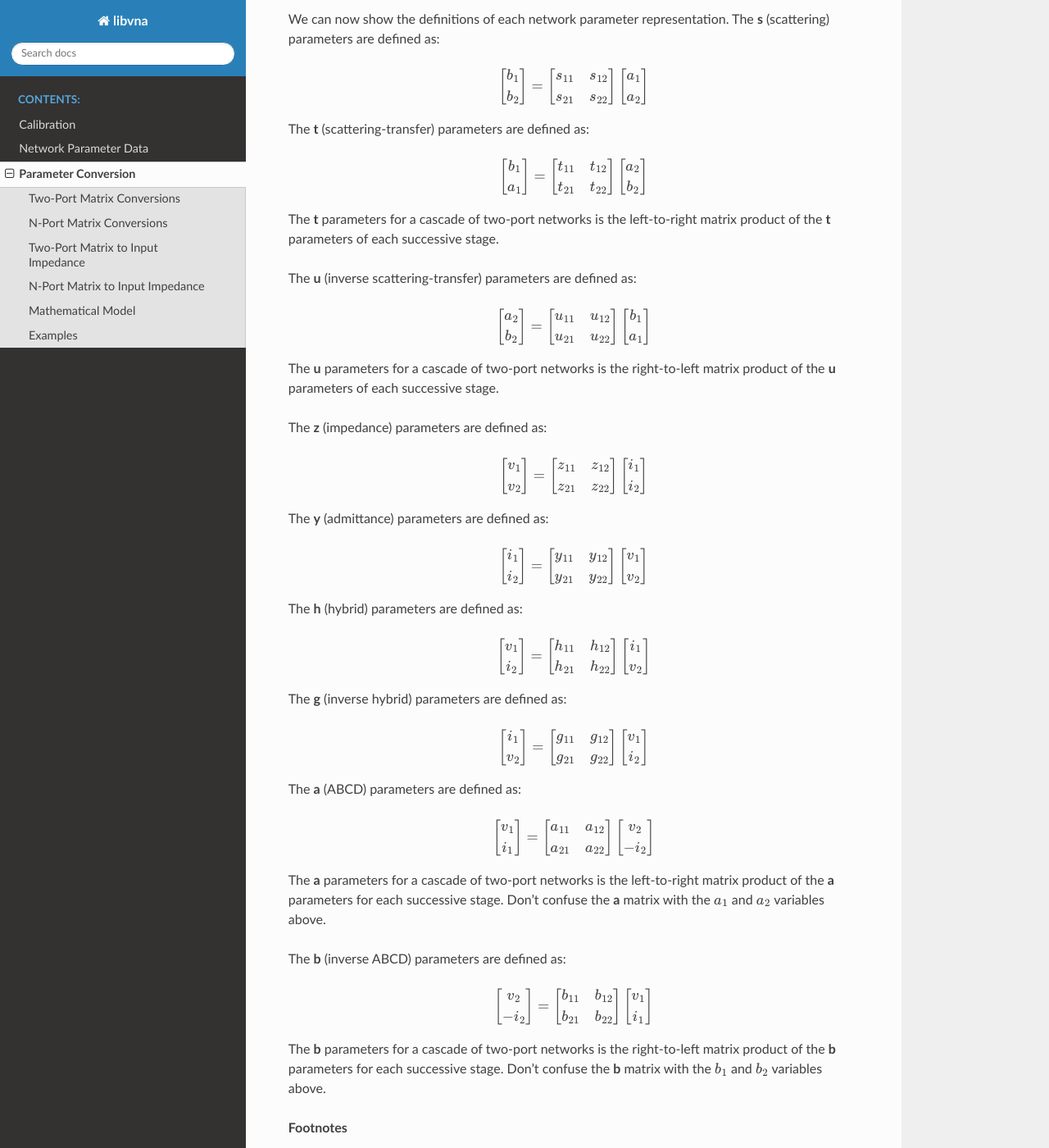
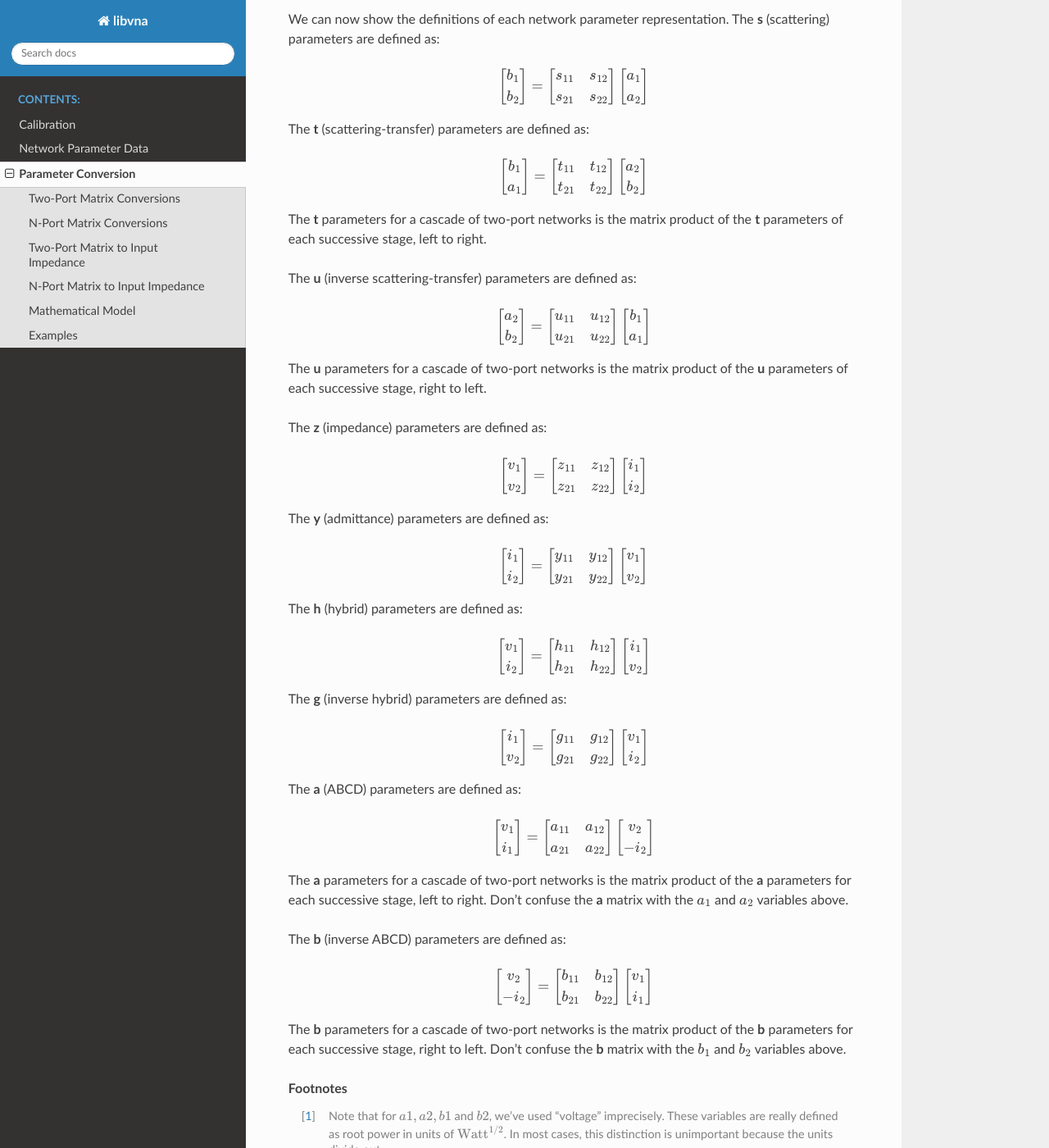
Before and after one commit to scott-guthridge/pylibvna, a Sphinx documentation site: the page built from docs/source/conv.rst, in a window 1280 px wide and 1400 px high, scrolled down 12143 px. Shown: the whole window at 82% size. Built offline with Sphinx 7.4.7 and the Read the Docs theme 3.1.0, drawn with Linux system fonts in a browser that asks for light colours.

```diff
--- a/docs/source/cal-model.rst
+++ b/docs/source/cal-model.rst
@@ -230,7 +230,7 @@ cross talk between the probes in the text figure.
 
 As in U16, in 1x2 dimension setups, at least six calibration standards
 are required.  A possible choice is: short-open, short-match, open-match,
-open=short, match-short and through.
+open-short, match-short and through.
 
 Dimensions 2x2
 --------------
--- a/docs/source/conv.rst
+++ b/docs/source/conv.rst
@@ -225,9 +225,8 @@ The **t** (scattering-transfer) parameters are defined as:
    b_2
    \end{bmatrix}
 
-The **t** parameters for a cascade of two-port networks is the
-left-to-right matrix product of the **t** parameters of each successive
-stage.
+The **t** parameters for a cascade of two-port networks is the matrix
+product of the **t** parameters of each successive stage, left to right.
 
 The **u** (inverse scattering-transfer) parameters are defined as:
 
@@ -246,9 +245,8 @@ The **u** (inverse scattering-transfer) parameters are defined as:
    a_1
    \end{bmatrix}
 
-The **u** parameters for a cascade of two-port networks is the
-right-to-left matrix product of the **u** parameters of each successive
-stage.
+The **u** parameters for a cascade of two-port networks is the matrix
+product of the **u** parameters of each successive stage, right to left.
 
 The **z** (impedance) parameters are defined as:
 
@@ -335,10 +333,10 @@ The **a** (ABCD) parameters are defined as:
    -i_2
    \end{bmatrix}
 
-The **a** parameters for a cascade of two-port networks is the
-left-to-right matrix product of the **a** parameters for each
-successive stage.  Don't confuse the **a** matrix with the :math:`a_1`
-and :math:`a_2` variables above.
+The **a** parameters for a cascade of two-port networks is the matrix
+product of the **a** parameters for each successive stage, left to right.
+Don't confuse the **a** matrix with the :math:`a_1` and :math:`a_2`
+variables above.
 
 The **b** (inverse ABCD) parameters are defined as:
 
@@ -357,10 +355,10 @@ The **b** (inverse ABCD) parameters are defined as:
    i_1
    \end{bmatrix}
 
-The **b** parameters for a cascade of two-port networks is the
-right-to-left matrix product of the **b** parameters for each
-successive stage.  Don't confuse the **b** matrix with the :math:`b_1`
-and :math:`b_2` variables above.
+The **b** parameters for a cascade of two-port networks is the matrix
+product of the **b** parameters for each successive stage, right to left.
+Don't confuse the **b** matrix with the :math:`b_1` and :math:`b_2`
+variables above.
 
 .. rubric:: Footnotes
 
--- a/docs/source/index.rst
+++ b/docs/source/index.rst
@@ -14,7 +14,7 @@ SOLT, TRD, etc. techniques, the 8-term T parameter techniques: TRL,
 LRL, TRM, LRM, TXYZ, LXYZ, TXYX, LXYX, LRRM, UXYZ (a.k.a. unknown
 through), etc., and the 16-term T parameter techniques for any number
 of ports. Calibration can model both measurement and connection
-non-repeatability errors. The library includes 72 network parameter
+non-repeatability errors. The library includes 75 network parameter
 conversions plus conversion to impedance looking into each DUT
 port. It supports Touchstone 1 and 2 file formats and a more general
 space-separated-field network parameter data (.npd) file format.
```
Also changed, not shown: other parts of docs/source/cal-model.rst (+2 -2 lines), 2 other files.
